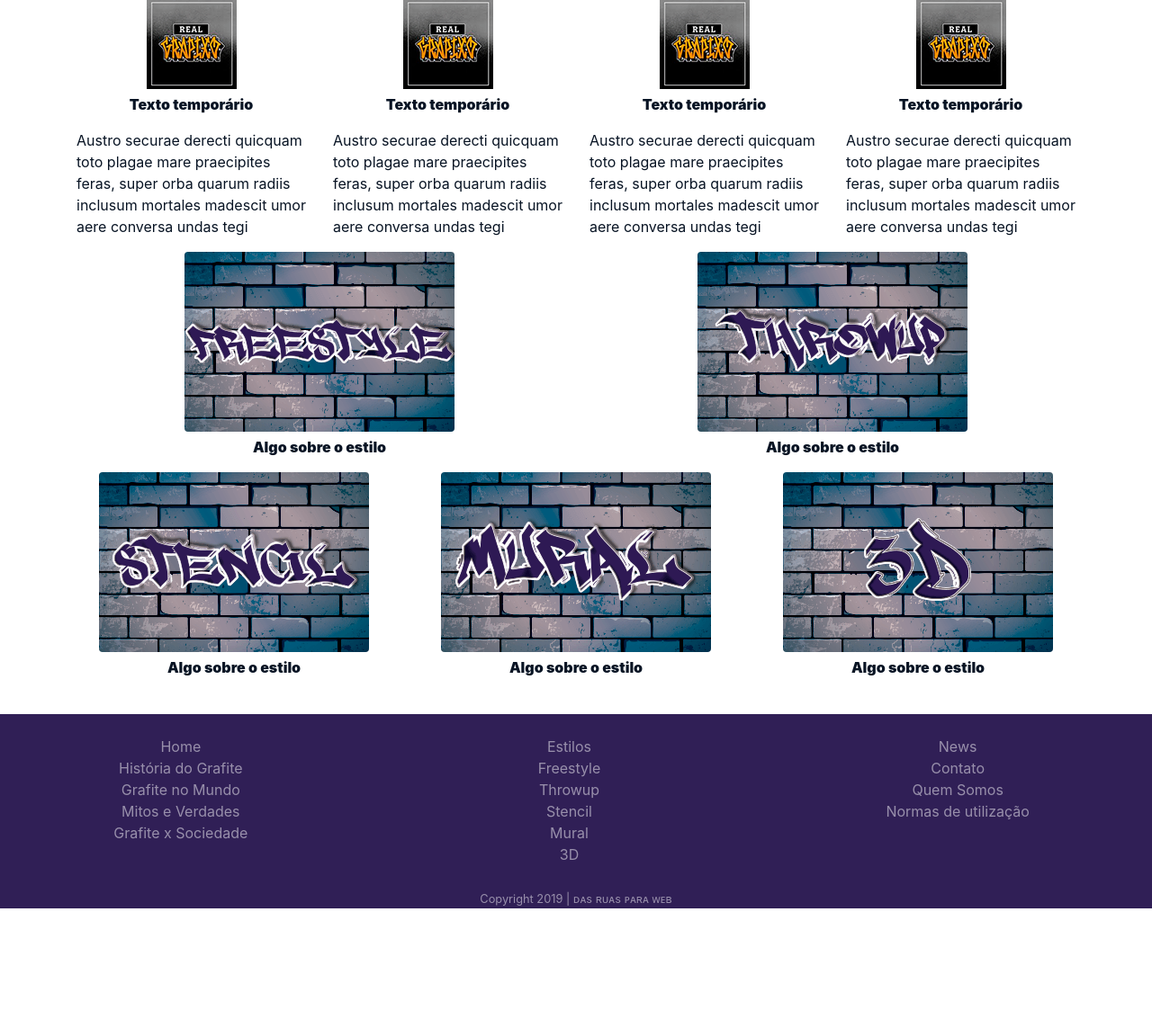
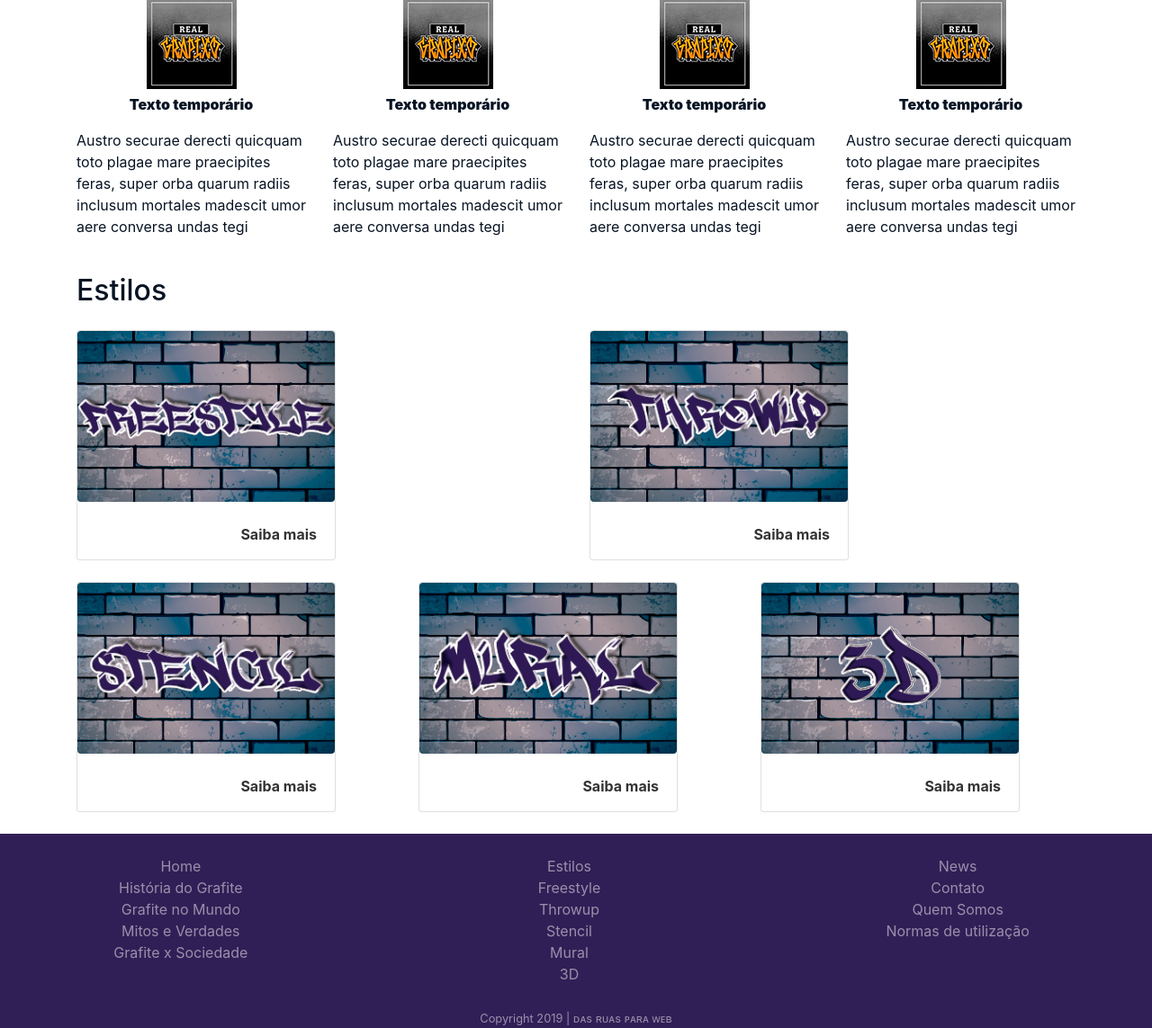
Before and after one commit to MOREIRALARISSA/Das-Ruas-para-Web, a PHP site: page / in a window 1280 px wide. Shown: the part 1811-2954 px from the top of the page at 90% size. Before the commit the page ends 2821 px from the top, so only its background shows below. Run offline with PHP 8.4, Linux system fonts and the light colour scheme.

Commit message:
Index - posiciona

```diff
--- a/index.php
+++ b/index.php
@@ -138,49 +138,53 @@
                     madescit umor aere conversa undas tegi</p>
             </div>
         </div>
-        <div class="row">
-            <div class="col-lg-6 col-md-6">
-                <figure>
-                    <a href="_authors/igor/index.php"> <img src="_images/estilos/freestyle.png" class="img-fluid rounded" alt="..."> </a>
-                    <figcaption>
-                        <strong>Algo sobre o estilo</strong>
-                    </figcaption>
-                </figure>
+
+        <div>
+        <h2 class="text-left mt-4 mb-4"> Estilos</h2>
+        <div class="row justify-content-center">
+            <div class="col-lg-6 col-md-6 mb-4">
+                <div class="card" style="height: 16rem; width: 18rem;">
+                    <a href="_authors/igor/index.php"> <img class="card-img-top rounded" src="_images/estilos/freestyle.png" alt="..."> </a>
+                    <div class="card-body">
+                    <a href="_authors/igor/index.php"><p class="card-text text-right"><strong>Saiba mais</strong></p>
+                    </div>
+                </div>
             </div>
-            <div class="col-lg-6 col-md-6">
-                <figure>
-                    <a href="_authors/anderson/index.php"> <img src="_images/estilos/throwup.png" class="img-fluid rounded" alt="..."></a>
-                    <figcaption>
-                        <strong>Algo sobre o estilo</strong>
-                    </figcaption>
-                </figure>
+            <div class="col-lg-6 col-md-6 mb-4">
+                <div class="card" style="height: 16rem; width: 18rem;">
+                    <a href="_authors/anderson/index.php"> <img class="card-img-top rounded" src="_images/estilos/throwup.png" alt="..."></a>
+                    <div class="card-body">
+                    <a href="_authors/anderson/index.php"><p class="card-text text-right"><strong>Saiba mais</strong></p>
+                    </div>
+                </div>
             </div>
         </div>
         <div class="row justify-content-center">
             <div class="col-lg-4 col-md-4">
-                <figure>
-                    <a href="_authors/matheus/index.php"> <img src="_images/estilos/stencil.png" class="img-fluid rounded" alt="..."></a>
-                    <figcaption>
-                        <strong>Algo sobre o estilo</strong>
-                    </figcaption>
-                </figure>
+                <div class="card" style="height: 16rem; width: 18rem;">
+                    <a href="_authors/matheus/index.php"> <img class="card-img-top rounded" src="_images/estilos/stencil.png" alt="..."></a>
+                    <div class="card-body">
+                    <a href="_authors/matheus/index.php"><p class="card-text text-right"><strong>Saiba mais</strong></p>
+                    </div>
+                </div>
             </div>
             <div class="col-lg-4 col-md-4">
-                <figure>
-                    <a href="_authors/larissa/index.php"> <img src="_images/estilos/mural.png" class="img-fluid rounded" alt="..."></a>
-                    <figcaption>
-                        <strong>Algo sobre o estilo</strong>
-                    </figcaption>
-                </figure>
+                <div class="card" style="height: 16rem; width: 18rem;">
+                    <a href="_authors/larissa/index.php"><img class="card-img-top rounded" src="_images/estilos/mural.png" alt="..."></a>
+                    <div class="card-body">
+                    <a href="_authors/larissa/index.php"><p class="card-text text-right"><strong>Saiba mais</strong></p>
+                    </div>
+                </div>
             </div>
             <div class="col-lg-4 col-md-4">
-                <figure>
-                    <a href="_authors/adelina/index.php"> <img src="_images/estilos/3d.png" class="img-fluid rounded" alt="..."> </a>
-                    <figcaption>
-                        <strong>Algo sobre o estilo</strong>
-                    </figcaption>
-                </figure>
+                <div class="card" style="height: 16rem; width: 18rem;">
+                    <a href="_authors/adelina/index.php"><img class="card-img-top rounded" src="_images/estilos/3d.png" alt="Imagem de capa 3D"></a>
+                    <div class="card-body">
+                        <a href="_authors/adelina/index.php"><p class="card-text text-right"><strong>Saiba mais</strong></p>
+                    </div>
+                </div>
             </div>
+        </div>
         </div>
     </div>
 </main>
```
